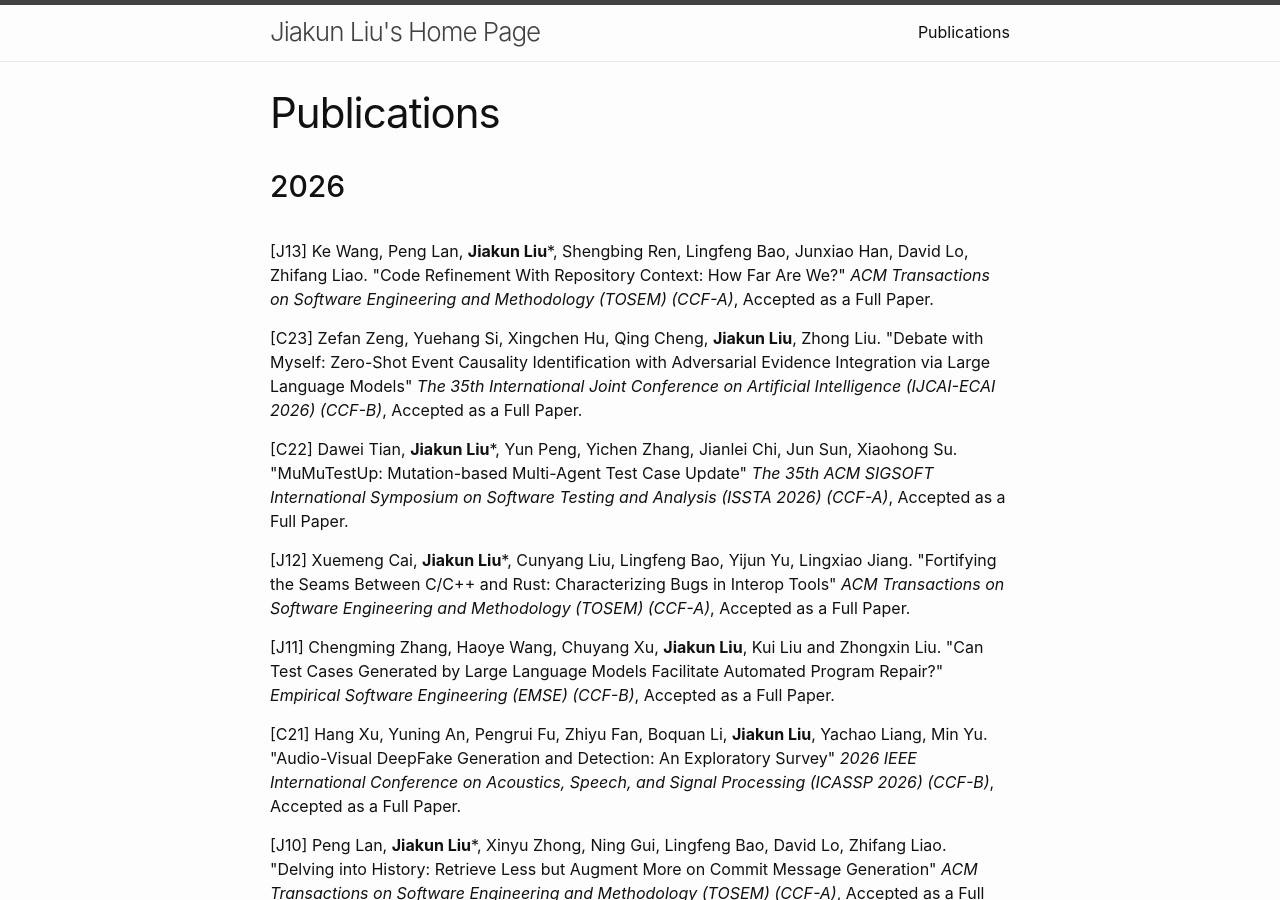
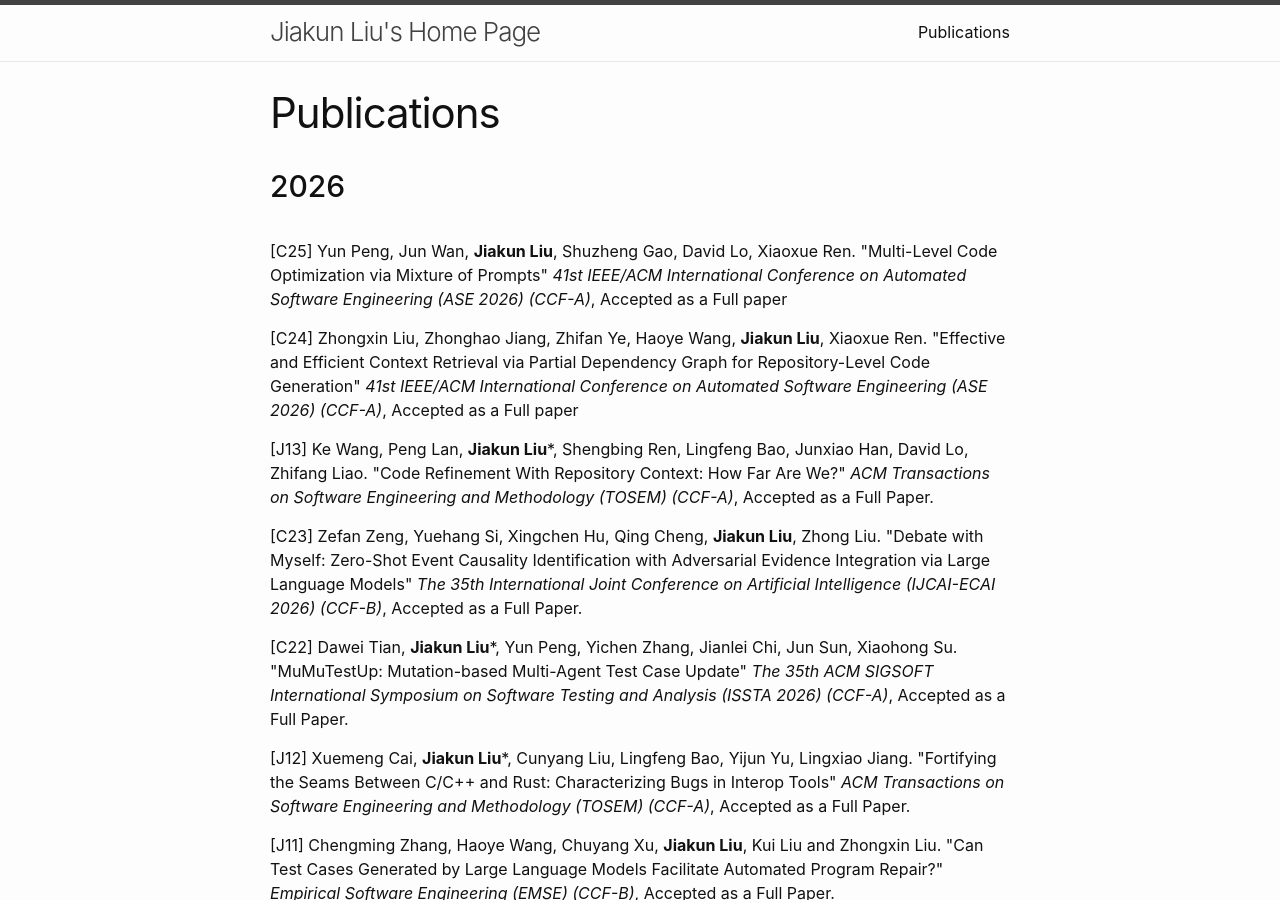
Before and after one commit to jiakun-liu/jiakun-liu.github.io, a Jekyll site: the page built from papers.md, in a window 1280 px wide and 900 px high. Built offline with Jekyll 4.4.1, drawn with Linux system fonts in a browser that asks for light colours.

Commit message:
update ASE 2026

```diff
--- a/_data/papers.json
+++ b/_data/papers.json
@@ -1,5 +1,19 @@
 {
     "2026": [
+        {
+            "idx": "C25",
+            "title": "Multi-Level Code Optimization via Mixture of Prompts",
+            "authors": "Yun Peng, Jun Wan, <b>Jiakun Liu</b>, Shuzheng Gao, David Lo, Xiaoxue Ren",
+            "venue": "41st IEEE/ACM International Conference on Automated Software Engineering (ASE 2026) (CCF-A)",
+            "status": "Accepted as a Full paper"
+        },
+        {
+            "idx": "C24",
+            "title": "Effective and Efficient Context Retrieval via Partial Dependency Graph for Repository-Level Code Generation",
+            "authors": "Zhongxin Liu, Zhonghao Jiang, Zhifan Ye, Haoye Wang, <b>Jiakun Liu</b>, Xiaoxue Ren",
+            "venue": "41st IEEE/ACM International Conference on Automated Software Engineering (ASE 2026) (CCF-A)",
+            "status": "Accepted as a Full paper"
+        },
         {
             "idx": "J13",
             "title": "Code Refinement With Repository Context: How Far Are We?",
```
